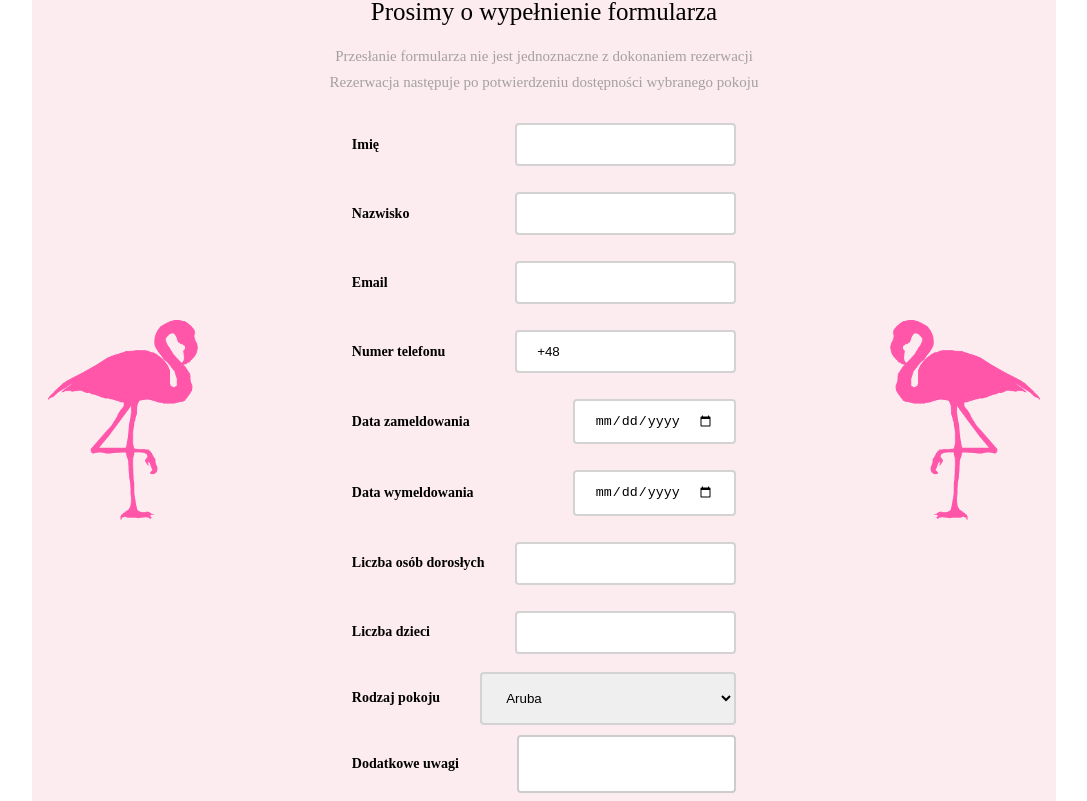
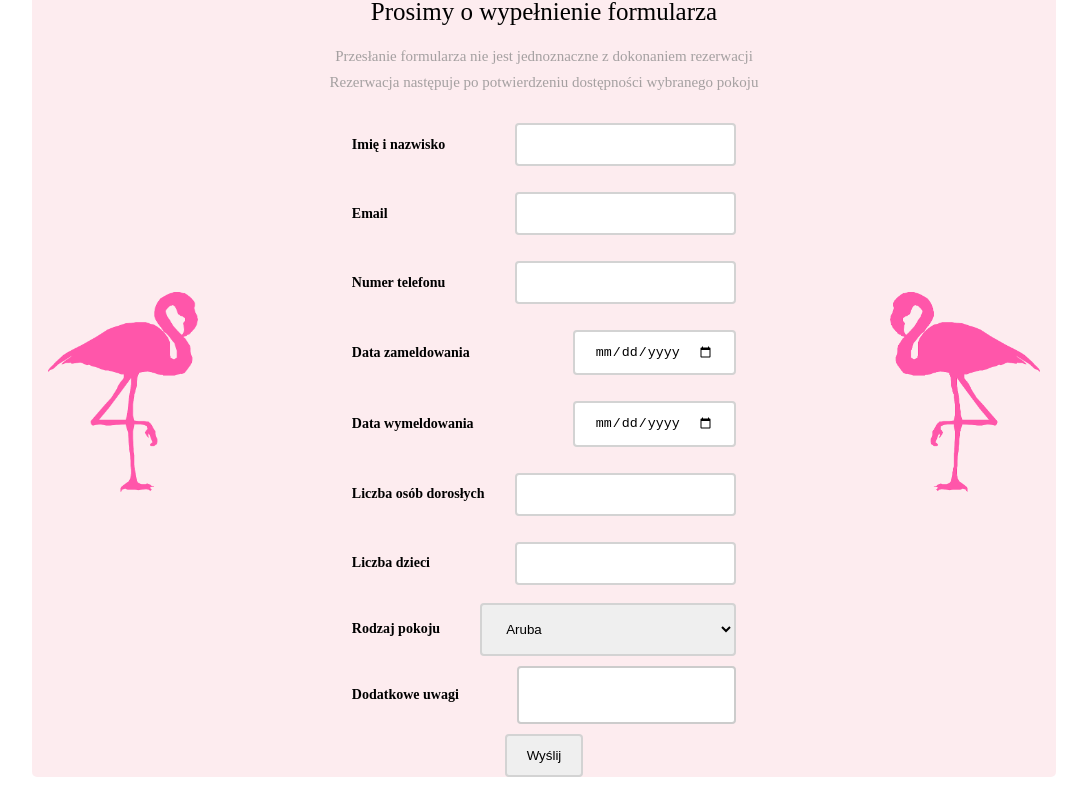
Before and after one commit to mgrkapi/RoomsofPoland, a React (Create React App) app in the folder roomsofpoland/: page /#/reservation in a window 1280 px wide. Shown: the part 672-1473 px from the top of the page, without its empty margins (96-1183 px from the left). Built offline with nearby package versions, Linux system fonts and the light colour scheme.

Commit message:
React EmailJS installation and configuration

```diff
--- a/roomsofpoland/package.json
+++ b/roomsofpoland/package.json
@@ -3,6 +3,7 @@
   "version": "0.1.0",
   "private": true,
   "dependencies": {
+    "@emailjs/browser": "^3.6.2",
     "@testing-library/jest-dom": "^5.16.4",
     "@testing-library/react": "^13.3.0",
     "@testing-library/user-event": "^13.5.0",
--- a/roomsofpoland/src/components/BookingMain.js
+++ b/roomsofpoland/src/components/BookingMain.js
@@ -1,6 +1,6 @@
 import React from "react";
 import "../style/bookingmain.scss";
-import BookingForm from "./BookingForm";
+import ContactForm from "./ContactForm";
 import data from "../data/data";
 
 function BookingMain() {
@@ -12,7 +12,7 @@ function BookingMain() {
                     telefoniczny
                     lub email od obsługi obiektu.</p>
             </div>
-            <BookingForm rooms={data.rooms}/>
+            <ContactForm rooms={data.rooms}/>
         </>
     )
 }
--- a/roomsofpoland/src/components/BookingForm.js
+++ b/roomsofpoland/src/components/ContactForm.js
@@ -1,14 +1,28 @@
-import React from "react";
-import "../style/bookingform.scss";
+import React, { useRef } from 'react';
+import emailjs from '@emailjs/browser';
+import "../style/contactform.scss";
 import flamingleft from "../images/flamingleft.png"
-import flamingright from "../images/flamingright.png"
 
-function BookingForm(props) {
+ const ContactForm = (props) => {
+
+    const form = useRef();
+
+    const sendEmail = (e) => {
+        e.preventDefault();
+
+        emailjs.sendForm('service_q4c62ps', 'template_it1gn6q', form.current, 'iAHZ1x3ZJXrlgHWpw')
+            .then((result) => {
+                console.log(result.text);
+            }, (error) => {
+                console.log(error.text);
+            });
+    };
+
     return (
-
-        <form id="bookForm" onSubmit="return book();">
+        <div>
+        <form ref={form} onSubmit={sendEmail}>
             <img className="flaming-left" src={flamingleft} alt="obrazek przedstawiający flaminga"/>
-            <img className="flaming-right" src={flamingright} alt="obrazek przedstawiający flaminga"/>
+            <img className="flaming-right" src={flamingleft} alt="obrazek przedstawiający flaminga"/>
             <div className="bookForm__info">
                 <h2>Prosimy o wypełnienie formularza</h2>
                 <p>Przesłanie formularza nie jest jednoznaczne z dokonaniem rezerwacji</p>
@@ -16,28 +30,24 @@ function BookingForm(props) {
             </div>
             <div className="bookForm__content">
                 <div className="bookForm__fields">
-                    <label htmlFor="name">Imię</label>
-                    <input type="text" name="name" required/>
-                </div>
-                <div className="bookForm__fields">
-                    <label htmlFor="name">Nazwisko</label>
-                    <input type="text" name="name" required/>
+                    <label htmlFor="name">Imię i nazwisko</label>
+                    <input type="text" name="user_name" required/>
                 </div>
                 <div className="bookForm__fields">
                     <label htmlFor="email">Email</label>
-                    <input type="email" name="email" required/>
+                    <input type="email" name="user_email" required/>
                 </div>
                 <div className="bookForm__fields">
                     <label htmlFor="phone">Numer telefonu</label>
-                    <input type="tel" name="tel" value="+48" required/>
+                    <input type="tel" name="tel" required/>
                 </div>
                 <div className="bookForm__fields">
                     <label htmlFor="date">Data zameldowania</label>
-                    <input type="date" name="date" required/>
+                    <input type="date" name="start_date" required/>
                 </div>
                 <div className="bookForm__fields">
                     <label htmlFor="date">Data wymeldowania</label>
-                    <input type="date" name="date" required/>
+                    <input type="date" name="end_date" required/>
                 </div>
                 <div className="bookForm__fields">
                     <label htmlFor="adults">Liczba osób dorosłych</label>
@@ -51,24 +61,25 @@ function BookingForm(props) {
                     <label>
                         Rodzaj pokoju
                     </label>
-                        <select>
-                            {props.rooms.map(room => (
-                                <option value={room.title} key={room.id}>{room.title}</option>
-                            ))}
-                        </select>
+                    <select name="room_type">
+                        {props.rooms.map(room => (
+                            <option value={room.title} key={room.id}>{room.title}</option>
+                        ))}
+                    </select>
                 </div>
                 <div className="bookForm__fields">
                     <label>
                         Dodatkowe uwagi
                     </label>
-                        <textarea></textarea>
+                    <textarea name="message"></textarea>
                 </div>
                 <div className="bookForm__fields">
-                <input type="submit" value="Wyślij" disabled id="bookGo"/>
+                    <input type="submit" value="Wyślij"/>
                 </div>
             </div>
         </form>
-    )
-}
+        </div>
+    );
+};
 
-export default BookingForm;
+export default ContactForm;
--- a/roomsofpoland/src/style/bookingform.scss
+++ b/roomsofpoland/src/style/contactform.scss
@@ -26,6 +26,7 @@ form {
 
   .flaming-right {
     right: 16px;
+    transform: rotateY(180deg);
   }
 }
 
```
Also changed, not shown: 1 other file (tests, documents, lock files or other folders).
